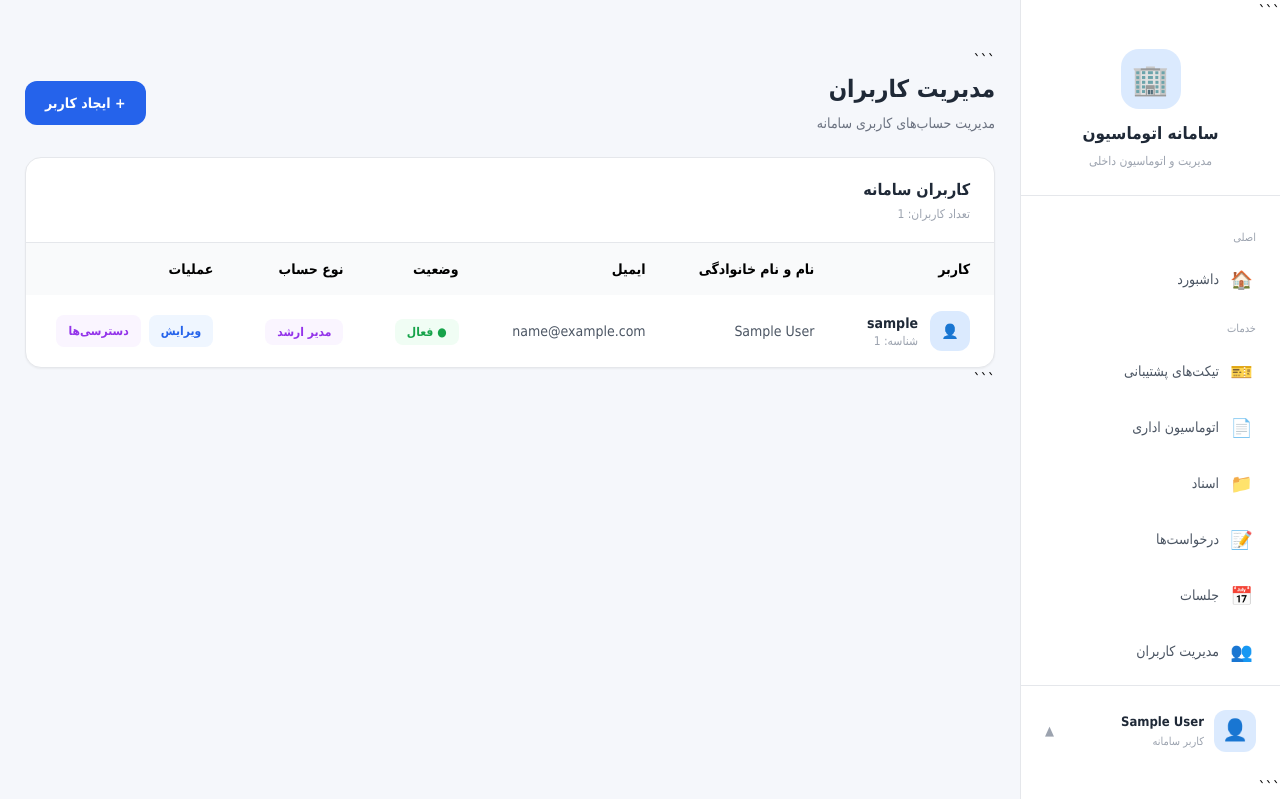
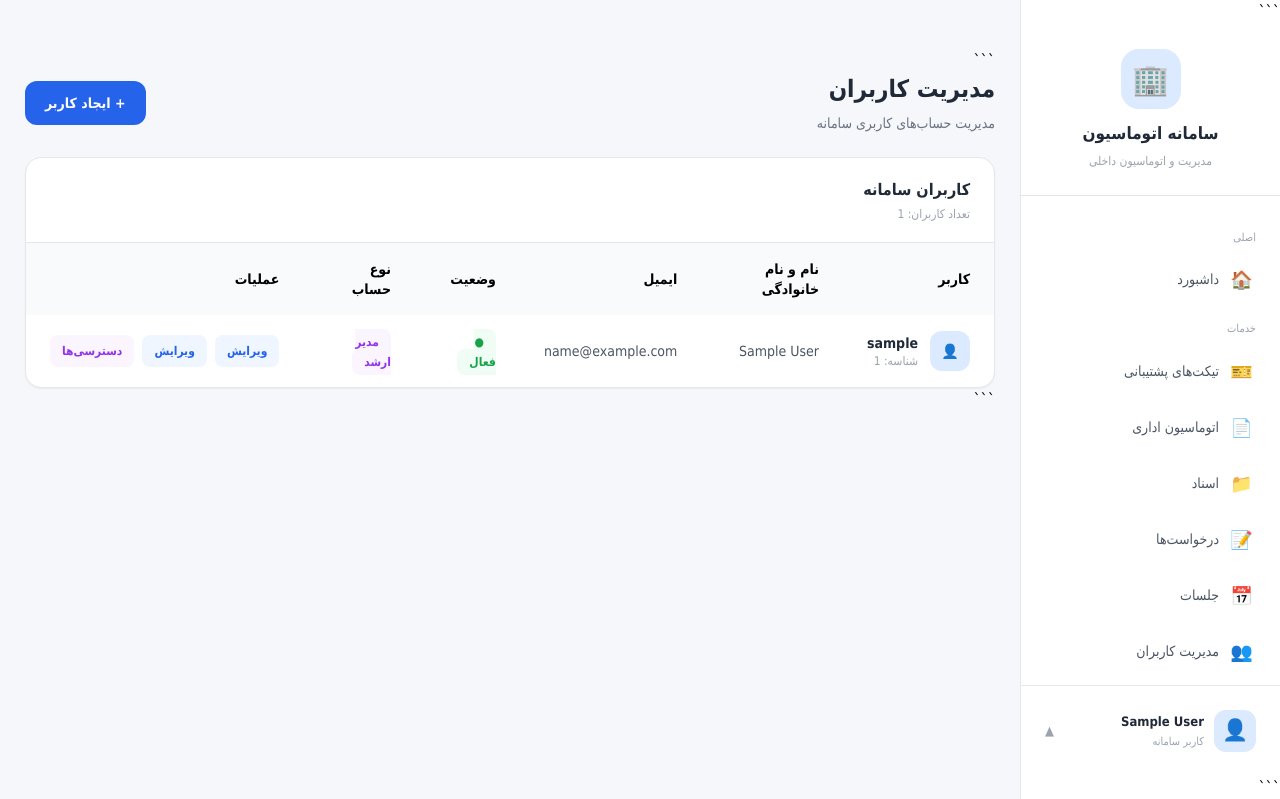
Before and after one commit to ticketit2026/automate-admin, a Django app: page /user-management/ in a window 1280 px wide. Shown: the top 799 px of the page. Run offline with Django 5.2, Linux system fonts and the light colour scheme; the visitor is signed in with stand-in values (Sample User, id 1); data comes from the database, SQL or seed files in the repository; some libraries are stand-ins or nearby versions.

Commit message:
Update user_list.html

```diff
--- a/user_management/templates/user_management/user_list.html
+++ b/user_management/templates/user_management/user_list.html
@@ -203,12 +203,19 @@
                                     ویرایش
                                 </button>
 
-                                <button
-                                    type="button"
-                                    class="px-3 py-2 bg-purple-50 text-purple-600 rounded-lg text-xs font-semibold"
-                                >
-                                    دسترسی‌ها
-                                </button>
+                               <a
+    href="{% url 'user_edit' user.id %}"
+    class="px-3 py-2 bg-blue-50 text-blue-600 hover:bg-blue-100 rounded-lg text-xs font-semibold"
+>
+    ویرایش
+</a>
+
+<a
+    href="{% url 'user_permissions' user.id %}"
+    class="px-3 py-2 bg-purple-50 text-purple-600 hover:bg-purple-100 rounded-lg text-xs font-semibold"
+>
+    دسترسی‌ها
+</a>
 
                             </div>
 
```
